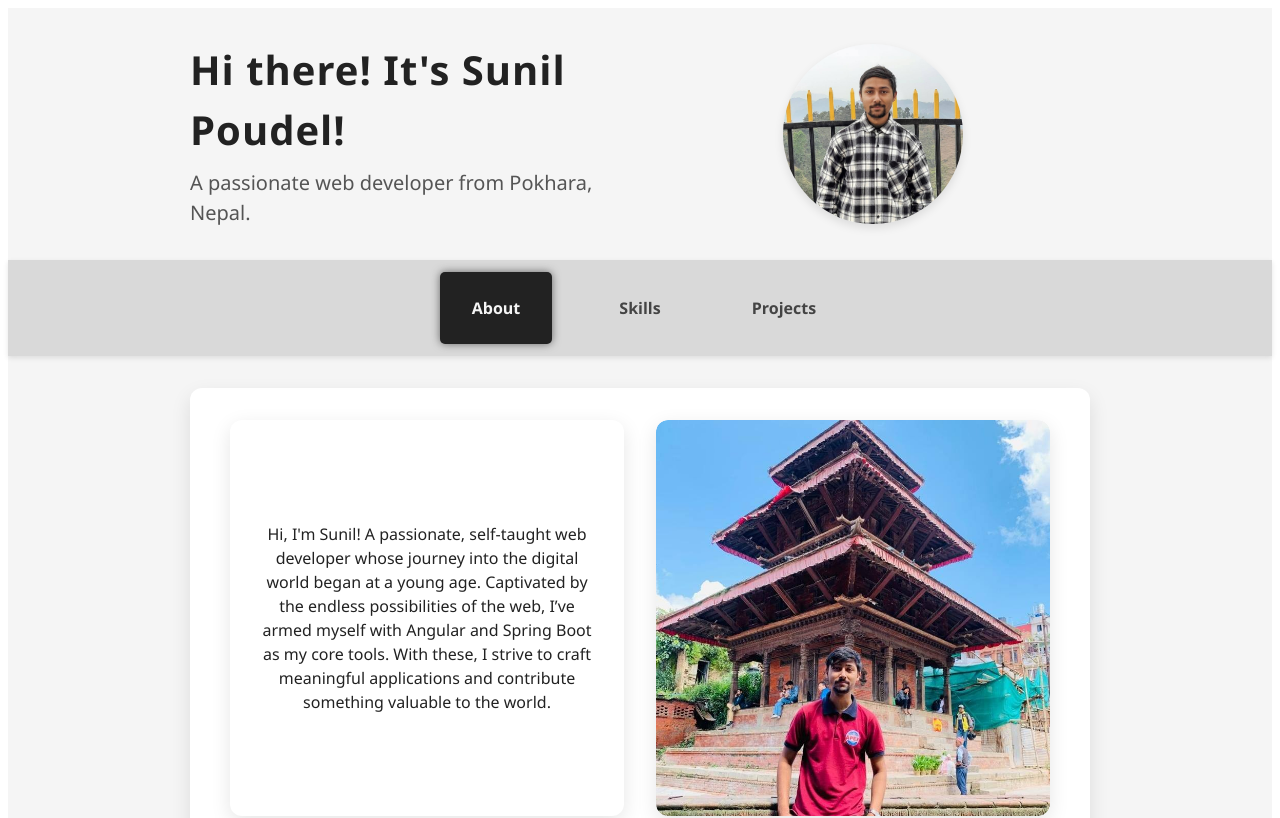
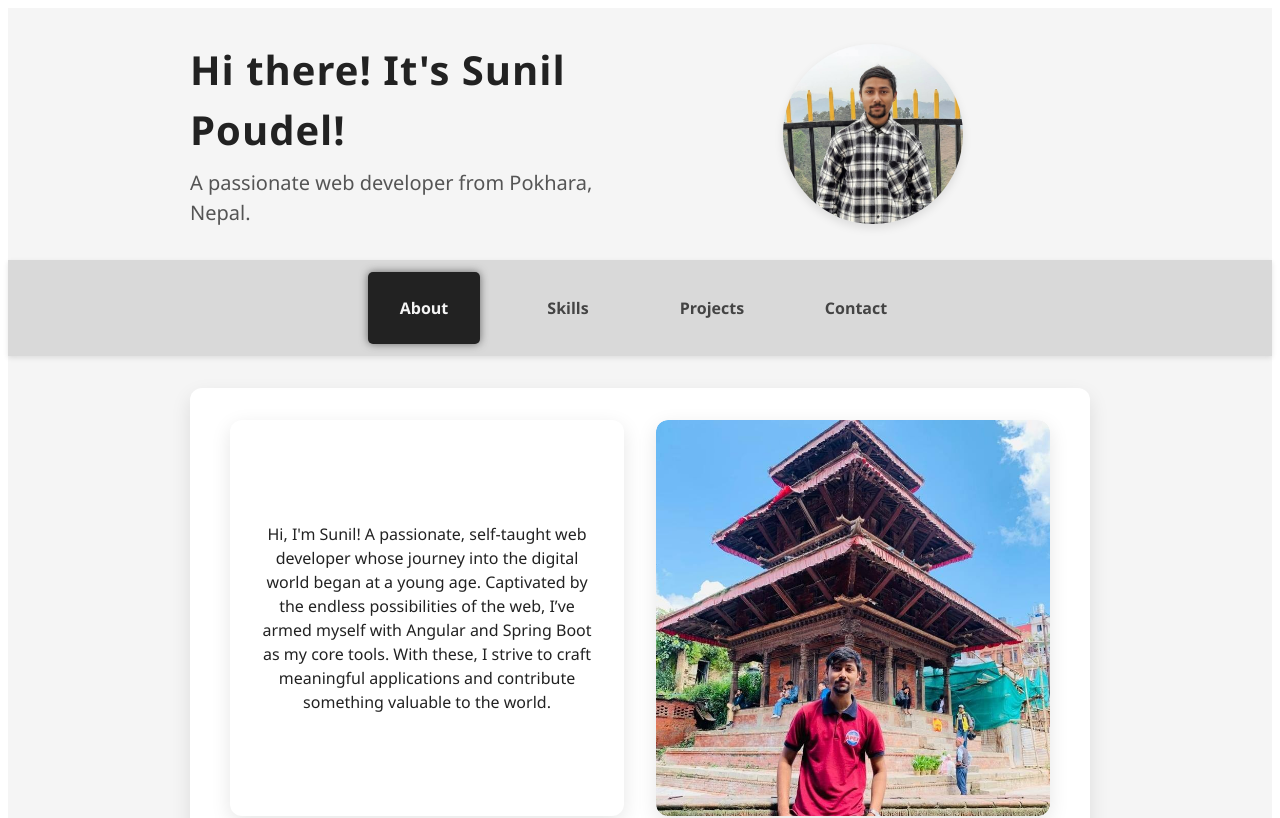
Before and after one commit to sunil-poudel/portfolio-sunil-poudel, an Angular app: page / in a window 1280 px wide. Shown: the top 818 px of the page. Built offline with nearby package versions, Linux system fonts and the light colour scheme.

Commit message:
configure contact to app

```diff
--- a/src/app/body/body.html
+++ b/src/app/body/body.html
@@ -8,5 +8,9 @@
   @else if(portfolioServices.currentClickStatus() === 'projects'){
     <app-projects/>
   }
+  @else if(portfolioServices.currentClickStatus() === 'contact'){
+    <app-contact/>
+  }
+
 
 </div>
--- a/src/app/body/body.ts
+++ b/src/app/body/body.ts
@@ -3,13 +3,15 @@ import {PortfolioServices} from '../shared/portfolio.services';
 import {About} from '../menu/about/about';
 import {Skills} from '../menu/skills/skills';
 import {Projects} from '../menu/projects/projects';
+import {Contact} from '../menu/contact/contact';
 
 @Component({
   selector: 'app-body',
   imports: [
     About,
     Skills,
-    Projects
+    Projects,
+    Contact
   ],
   templateUrl: './body.html',
   styleUrl: './body.css'
--- a/src/app/menu/menu.html
+++ b/src/app/menu/menu.html
@@ -8,5 +8,8 @@
   <div class="menu" (click)="onClickMenuOptions('projects')" [class.active]="activeMenu=='projects'">
     <p>Projects</p>
   </div>
+  <div class="menu" (click)="onClickMenuOptions('contact')" [class.active]="activeMenu=='contact'">
+    <p>Contact</p>
+  </div>
 
 </div>
--- a/src/app/menu/menu.ts
+++ b/src/app/menu/menu.ts
@@ -11,7 +11,7 @@ export class Menu {
   portfolioServices = inject(PortfolioServices);
   activeMenu = 'about';
 
-  onClickMenuOptions(menu: 'about'|'skills'|'projects'){
+  onClickMenuOptions(menu: 'about'|'skills'|'projects'|'contact'){
     this.portfolioServices.currentClickStatus.set(menu);
     console.log(this.portfolioServices.currentClickStatus());
 
--- a/src/app/shared/portfolio.services.ts
+++ b/src/app/shared/portfolio.services.ts
@@ -2,5 +2,5 @@ import {Injectable, signal, WritableSignal} from '@angular/core';
 
 @Injectable({providedIn: 'root'})
 export class PortfolioServices{
-  currentClickStatus: WritableSignal<'about'|'skills'|'projects'> = signal('about');
+  currentClickStatus: WritableSignal<'about'|'skills'|'projects'|'contact'> = signal('about');
 }
```
